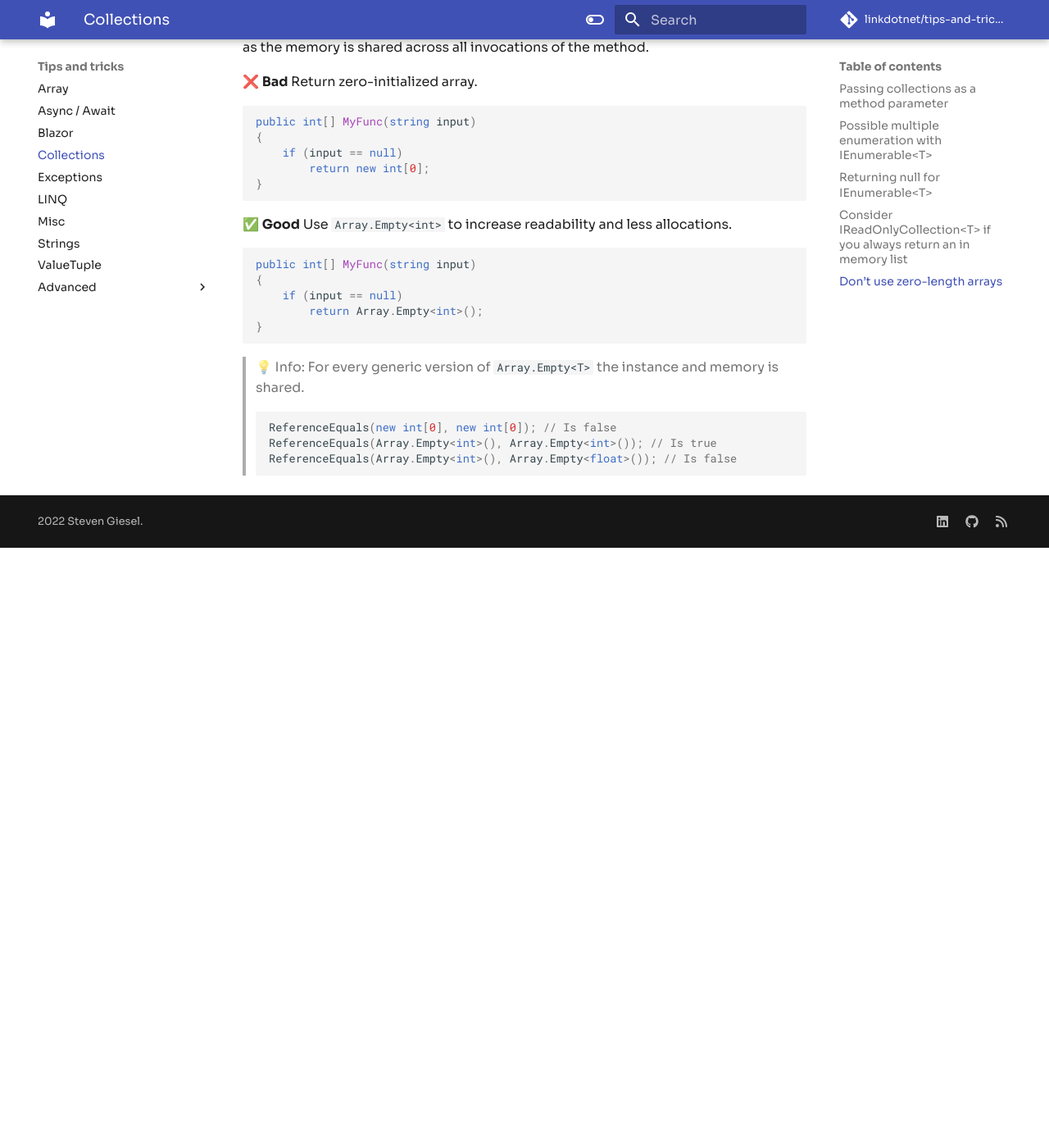
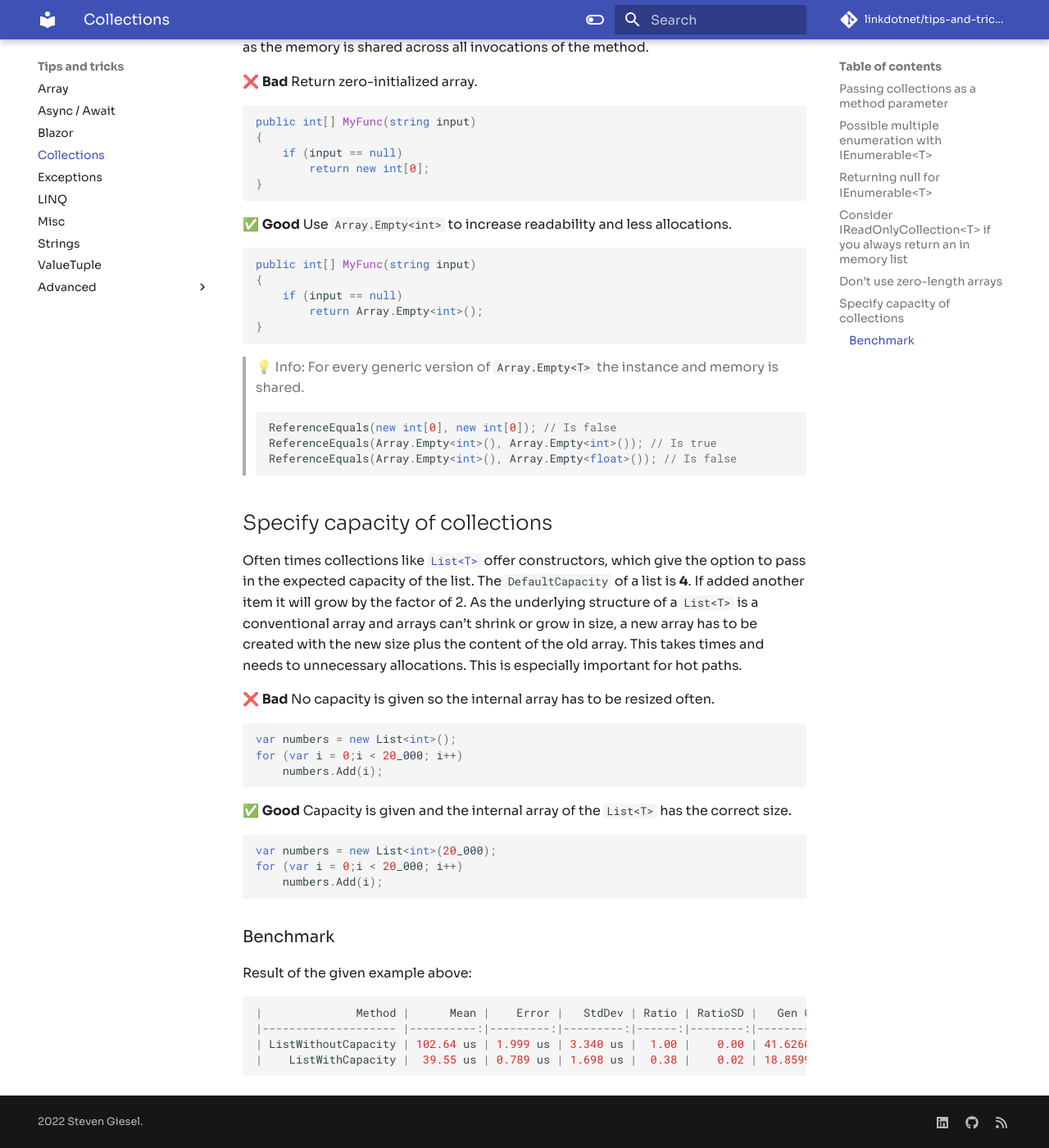
Before and after one commit to linkdotnet/tips-and-tricks, an MkDocs documentation site: the page built from docs/collections.md, in a window 1280 px wide and 1400 px high, scrolled down 4320 px. Shown: the whole window at 82% size. Built offline with MkDocs 1.6.1 and Material for MkDocs 9.7.7, drawn with Linux system fonts in a browser that asks for light colours; comment, search, counter and statistics services are not loaded; before the commit the page ends 4988 px from its top, so only the background shows below that.

Commit message:
Added capacity initializer

````diff
--- a/docs/collections.md
+++ b/docs/collections.md
@@ -186,3 +186,30 @@ ReferenceEquals(new int[0], new int[0]); // Is false
 ReferenceEquals(Array.Empty<int>(), Array.Empty<int>()); // Is true
 ReferenceEquals(Array.Empty<int>(), Array.Empty<float>()); // Is false
 ```
+
+## Specify capacity of collections
+Often times collections like [`List<T>`](https://docs.microsoft.com/en-us/dotnet/api/system.collections.generic.list-1.-ctor?view=net-6.0#system-collections-generic-list-1-ctor(system-int32)) offer constructors, which give the option to pass in the expected capacity of the list.
+The `DefaultCapacity` of a list is **4**. If added another item it will grow by the factor of 2. As the underlying structure of a `List<T>` is a conventional array and arrays can't shrink or grow in size, a new array has to be created with the new size plus the content of the old array. This takes times and needs to unnecessary allocations. This is especially important for hot paths.
+
+❌ **Bad** No capacity is given so the internal array has to be resized often.
+```csharp
+var numbers = new List<int>();
+for (var i = 0;i < 20_000; i++)
+    numbers.Add(i);
+```
+
+✅ **Good** Capacity is given and the internal array of the `List<T>` has the correct size.
+```csharp
+var numbers = new List<int>(20_000);
+for (var i = 0;i < 20_000; i++)
+    numbers.Add(i);
+```
+
+### Benchmark
+Result of the given example above:
+```csharp
+|              Method |      Mean |    Error |   StdDev | Ratio | RatioSD |   Gen 0 |   Gen 1 |   Gen 2 | Allocated | Alloc Ratio |
+|-------------------- |----------:|---------:|---------:|------:|--------:|--------:|--------:|--------:|----------:|------------:|
+| ListWithoutCapacity | 102.64 us | 1.999 us | 3.340 us |  1.00 |    0.00 | 41.6260 | 41.6260 | 41.6260 | 256.36 KB |        1.00 |
+|    ListWithCapacity |  39.55 us | 0.789 us | 1.698 us |  0.38 |    0.02 | 18.8599 |       - |       - |  78.18 KB |        0.30 |
+```
````
